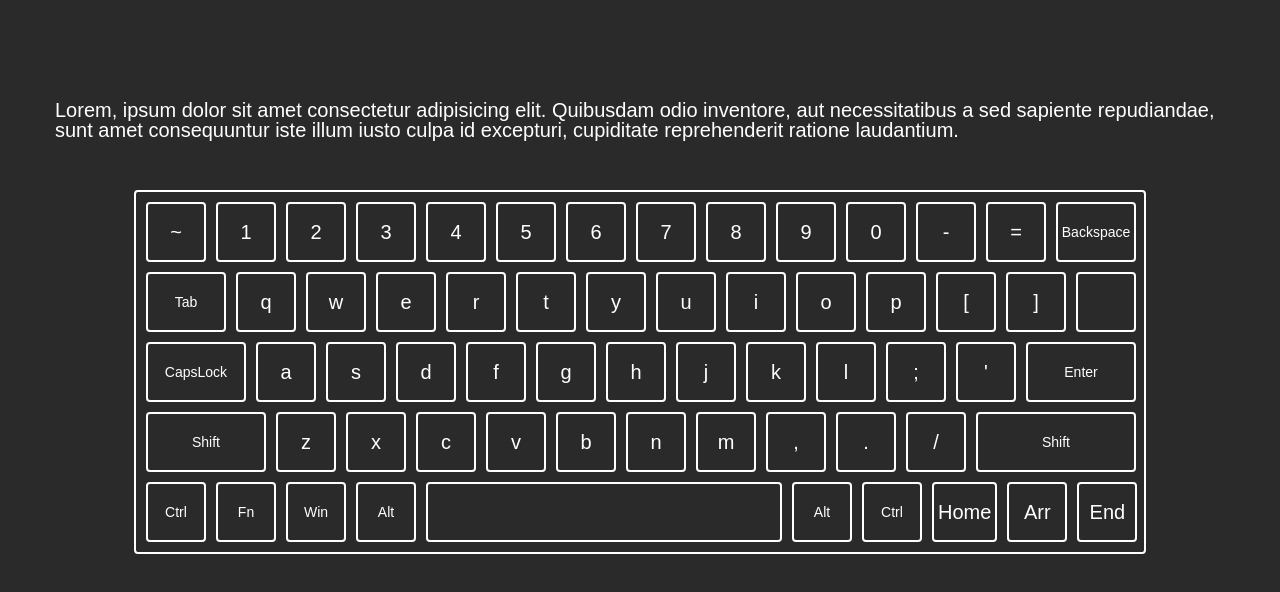
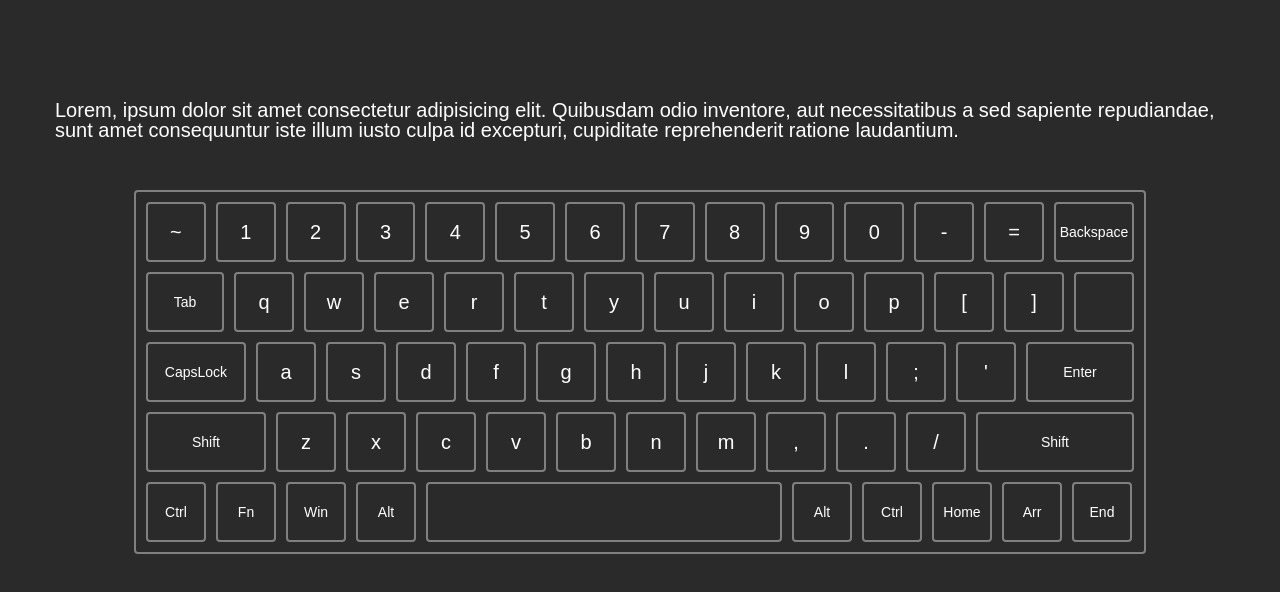
Before and after one commit to Oleksii-Bidiak/keyboard-trainer, a React (Create React App) app: page / in a window 1280 px wide. Shown: the top 592 px of the page. Built offline with nearby package versions, Linux system fonts and the light colour scheme.

Commit message:
draft version

```diff
--- a/src/components/App.jsx
+++ b/src/components/App.jsx
@@ -2,10 +2,12 @@ import React from "react";
 import { KeyBoard } from "./KeyBoard";
 
 export const App = () => {
+  const startText =
+    "Lorem, ipsum dolor sit amet consectetur adipisicing elit. Quibusdam odio inventore, aut necessitatibus a sed sapiente repudiandae, sunt amet consequuntur iste illum iusto culpa id excepturi, cupiditate reprehenderit ratione laudantium.";
   return (
     <>
       <main className="page">
-        <KeyBoard />
+        <KeyBoard startText={startText} />
       </main>
     </>
   );
--- a/src/components/KeyBoard.jsx
+++ b/src/components/KeyBoard.jsx
@@ -1,89 +1,14 @@
+import { act } from "@testing-library/react";
 import React, { useEffect, useState } from "react";
 import "../styles/components/keyboard.scss";
+import { rows } from "../utils/keys";
 
-export const KeyBoard = () => {
-  const row1 = [
-    ["~", "key"],
-    ["1", "key"],
-    ["2", "key"],
-    ["3", "key"],
-    ["4", "key"],
-    ["5", "key"],
-    ["6", "key"],
-    ["7", "key"],
-    ["8", "key"],
-    ["9", "key"],
-    ["0", "key"],
-    ["-", "key"],
-    ["=", "key"],
-    ["Backspace", "key backspace"],
-  ];
-  const row2 = [
-    ["Tab", "key tab"],
-    ["q", "key"],
-    ["w", "key"],
-    ["e", "key"],
-    ["r", "key"],
-    ["t", "key"],
-    ["y", "key"],
-    ["u", "key"],
-    ["i", "key"],
-    ["o", "key"],
-    ["p", "key"],
-    ["[", "key"],
-    ["]", "key"],
-    ["  ", "key"],
-  ];
-  const row3 = [
-    ["CapsLock", "key capsLock"],
-    ["a", "key"],
-    ["s", "key"],
-    ["d", "key"],
-    ["f", "key"],
-    ["g", "key"],
-    ["h", "key"],
-    ["j", "key"],
-    ["k", "key"],
-    ["l", "key"],
-    [";", "key"],
-    ["'", "key"],
-    ["Enter", "key enter"],
-  ];
-  const row4 = [
-    ["Shift", "key lshift"],
-    ["z", "key"],
-    ["x", "key"],
-    ["c", "key"],
-    ["v", "key"],
-    ["b", "key"],
-    ["n", "key"],
-    ["m", "key"],
-    [",", "key"],
-    [".", "key"],
-    ["/", "key"],
-    ["Shift", "key rshift"],
-  ];
-  const row5 = [
-    ["Ctrl", "key ctrl"],
-    ["Fn", "key fn"],
-    ["Win", "key win"],
-    ["Alt", "key alt"],
-    [" ", "key space"],
-    ["Alt", "key alt"],
-    ["Ctrl", "key ctrl"],
-    ["Home", "key"],
-    ["Arr", "key"],
-    ["End", "key"],
-  ];
-  const rows = [[...row1], [...row2], [...row3], [...row4], [...row5]];
-  const str =
-    "Lorem, ipsum dolor sit amet consectetur adipisicing elit. Quibusdam odio inventore, aut necessitatibus a sed sapiente repudiandae, sunt amet consequuntur iste illum iusto culpa id excepturi, cupiditate reprehenderit ratione laudantium.";
-
+export const KeyBoard = ({ startText }) => {
   const [indexLetter, setIndexLetter] = useState(0);
   const [wrongIndexLetter, setWrongIndexLetter] = useState([]);
-  const [notPressetLetters, setNotPressetLetters] = useState(str);
+  const [notPressetLetters, setNotPressetLetters] = useState(startText);
   const [pressetLetters, setPressetLetters] = useState("");
-  const [activeButton, setActiveButton] = useState("");
+  const [activeButton, setActiveButton] = useState([]);
 
   const countingLetters = () => {
     const chengeStr = notPressetLetters.slice(1);
@@ -99,21 +24,35 @@ export const KeyBoard = () => {
     //   console.log("Enter press");
     // }
 
-    if (e.key === str[indexLetter]) {
+    if (e.key === startText[indexLetter]) {
       countingLetters();
     }
-    if (!(e.key === str[indexLetter])) {
+    if (!(e.key === startText[indexLetter])) {
       countingLetters();
       setWrongIndexLetter([...wrongIndexLetter, indexLetter]);
     }
 
-    setActiveButton(e.key);
+    setActiveButton([...activeButton, e.key]);
+  };
+
+  const keyup = () => {
+    setTimeout(() => {
+      setActiveButton((activeButton) => {
+        if (activeButton) {
+          activeButton.shift();
+          setActiveButton([...activeButton.splice(1)]);
+        }
+      });
+    }, 300);
   };
 
   useEffect(() => {
     document.addEventListener("keypress", onKeypress);
+    document.addEventListener("keyup", keyup);
+
     return () => {
       document.removeEventListener("keypress", onKeypress);
+      document.removeEventListener("keyup", keyup);
     };
   }, [indexLetter]);
 
@@ -144,8 +83,12 @@ export const KeyBoard = () => {
                 <div
                   key={index}
                   className={
-                    activeButton === item[0] ? item[1] + " active" : item[1]
-                  }>
+                    activeButton &&
+                    activeButton[activeButton.length - 1] === item[0]
+                      ? item[1] + " active"
+                      : item[1]
+                  }
+                  onKeypress={() => console.log("presset")}>
                   {item[0]}
                 </div>
               ))}
--- a/src/styles/components/keyboard.scss
+++ b/src/styles/components/keyboard.scss
@@ -15,7 +15,7 @@
 		// margin: 0 auto;
 		max-width: 1012px;
 		width: 100%;
-		border: 2px solid white;
+		border: 2px solid grey;
 		border-radius: 4px;
 		padding: 10px;
 	}
@@ -34,29 +34,38 @@
 		justify-content: center;
 		align-items: center;
 		height: 60px;
-		// width: 60px;
-		flex: 0 0 60px;
+		max-width: 60px;
+		width: 100%;
+		line-height: 40px;
+		// flex: 0 0 60px;
 		border-radius: 4px;
-		border: 2px solid white;
+		border: 2px solid grey;
 		padding: 4px;
 		cursor: pointer;
 		transition: all 0.3s ease 0s;
 
-		@media (any-hover: hover) {
-			&:hover {
+		&.active {
+			animation: keypress 0.3s ease 0s;
+		}
+
+		@keyframes keypress {
+			50% {
 				background-color: rgba(59, 59, 148, 0.884);
 				border: 2px solid rgba(59, 59, 148, 0.884);
 			}
-		}
 
-		&.active {
-			background-color: rgba(59, 59, 148, 0.884);
-			border: 2px solid rgba(59, 59, 148, 0.884);
+			100% {
+				border: 2px solid grey;
+				background-color: transparent;
+			}
 		}
 	}
 
+
+
 	.backspace {
-		width: 80px;
+		max-width: 80px;
+		width: 100%;
 	}
 
 	.backspace,
@@ -68,32 +77,47 @@
 	.alt,
 	.win,
 	.rshift,
-	.lshift {
+	.lshift,
+	.home,
+	.arr,
+	.end {
 		font-size: 14px;
 	}
 
 	.tab {
-		flex: 0 0 80px;
+		// flex: 0 0 80px;
+		max-width: 80px;
+		width: 100%;
 	}
 
 	.capsLock {
-		flex: 0 0 100px;
+		// flex: 0 0 100px;
+		max-width: 100px;
+		width: 100%;
 	}
 
 	.enter {
-		flex: 0 0 110px;
+		// flex: 0 0 110px;
+		max-width: 110px;
+		width: 100%;
 	}
 
 	.space {
-		flex: 0 0 356px;
+		// flex: 0 0 356px;
+		max-width: 356px;
+		width: 100%;
 	}
 
 	.lshift {
-		flex: 0 0 120px;
+		// flex: 0 0 120px;
+		max-width: 120px;
+		width: 100%;
 	}
 
 	.rshift {
-		flex: 0 0 160px;
+		// flex: 0 0 160px;
+		max-width: 160px;
+		width: 100%;
 	}
 }
 
--- /dev/null
+++ b/src/utils/keys.js
@@ -0,0 +1,74 @@
+const row1 = [
+  ["~", "key"],
+  ["1", "key"],
+  ["2", "key"],
+  ["3", "key"],
+  ["4", "key"],
+  ["5", "key"],
+  ["6", "key"],
+  ["7", "key"],
+  ["8", "key"],
+  ["9", "key"],
+  ["0", "key"],
+  ["-", "key"],
+  ["=", "key"],
+  ["Backspace", "key backspace"],
+];
+const row2 = [
+  ["Tab", "key tab"],
+  ["q", "key"],
+  ["w", "key"],
+  ["e", "key"],
+  ["r", "key"],
+  ["t", "key"],
+  ["y", "key"],
+  ["u", "key"],
+  ["i", "key"],
+  ["o", "key"],
+  ["p", "key"],
+  ["[", "key"],
+  ["]", "key"],
+  ["  ", "key"],
+];
+const row3 = [
+  ["CapsLock", "key capsLock"],
+  ["a", "key"],
+  ["s", "key"],
+  ["d", "key"],
+  ["f", "key"],
+  ["g", "key"],
+  ["h", "key"],
+  ["j", "key"],
+  ["k", "key"],
+  ["l", "key"],
+  [";", "key"],
+  ["'", "key"],
+  ["Enter", "key enter"],
+];
+const row4 = [
+  ["Shift", "key lshift"],
+  ["z", "key"],
+  ["x", "key"],
+  ["c", "key"],
+  ["v", "key"],
+  ["b", "key"],
+  ["n", "key"],
+  ["m", "key"],
+  [",", "key"],
+  [".", "key"],
+  ["/", "key"],
+  ["Shift", "key rshift"],
+];
+const row5 = [
+  ["Ctrl", "key ctrl"],
+  ["Fn", "key fn"],
+  ["Win", "key win"],
+  ["Alt", "key alt"],
+  [" ", "key space"],
+  ["Alt", "key alt"],
+  ["Ctrl", "key ctrl"],
+  ["Home", "key home"],
+  ["Arr", "key arr"],
+  ["End", "key end"],
+];
+export const rows = [[...row1], [...row2], [...row3], [...row4], [...row5]];
```
Also changed, not shown: src/components/TextBlock.jsx (added, +23 -0 lines).
